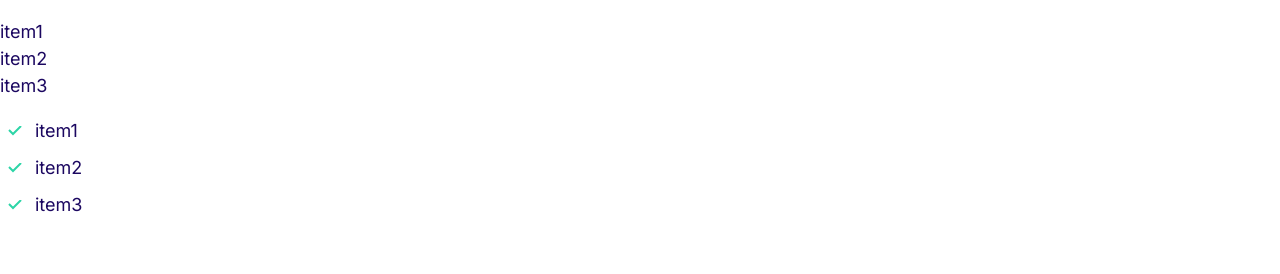
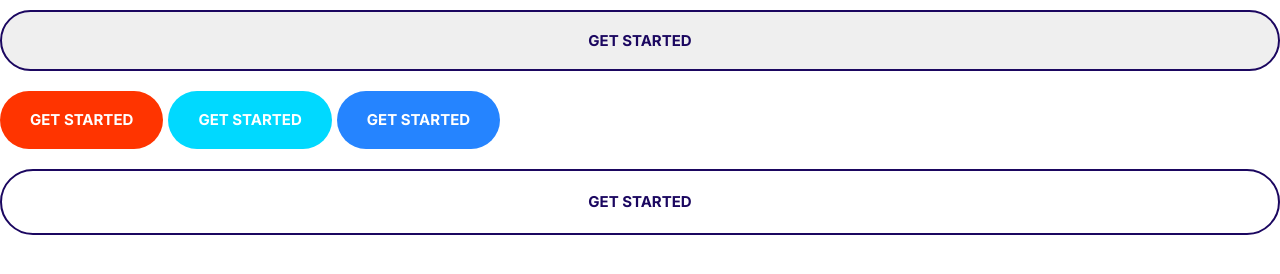
Before and after one commit to arshdeep4909/moshify, a plain HTML site: page index.html in a window 1280 px wide. Drawn offline with Linux system fonts and the light colour scheme.

Commit message:
added button component.

```diff
--- a/css/styles.css
+++ b/css/styles.css
@@ -6,6 +6,11 @@
   --color-body: #918ca4;
 }
 
+*,
+*::after,
+*::before {
+  box-sizing: border-box;
+}
 /*----Typography ----*/
 
 html {
@@ -143,3 +148,96 @@ a {
     padding-left: 0;
   }
 }
+
+/* Icons */
+
+.icon {
+  width: 40px;
+  height: 40px;
+}
+
+.icon--primary {
+  fill: var(--color-primary);
+}
+
+.icon-container {
+  background: #f3f9f8;
+  width: 64px;
+  height: 64px;
+  border-radius: 100%;
+  display: inline-flex;
+  justify-content: center;
+  align-items: center;
+}
+
+/* -------Buttons ------*/
+
+.random {
+  width: 40vw;
+  height: 50vh;
+}
+
+.button {
+  border-radius: 40px;
+  cursor: pointer;
+  font-weight: 600;
+  font-size: 2rem;
+  margin: 1rem 0;
+  padding: 2rem 3rem;
+  text-transform: uppercase;
+  border: 0;
+  text-align: center;
+}
+
+.button--outline {
+  border: 2px solid var(--color-headings);
+  background: w;
+  color: var(--color-headings);
+}
+
+.button--outline:hover {
+  cursor: pointer;
+  background: var(--color-headings);
+  color: white;
+}
+
+.button--block {
+  width: 100%;
+  display: inline-block;
+  justify-content: center;
+  align-items: center;
+}
+
+.button--accent {
+  background-color: var(--color-accent);
+  color: white;
+  border: none;
+}
+
+.button--accent:hover {
+  background-color: #d3330b;
+}
+
+.button--secondary {
+  background-color: var(--color-secondary);
+  color: white;
+}
+
+.button--secondary:hover {
+  background-color: #0eb4d1;
+}
+
+.button--primary {
+  color: white;
+  background-color: var(--color-primary);
+}
+
+.button--primary:hover {
+  background-color: #136fe7;
+}
+
+@media screen and (min-width: 1024px) {
+  .button {
+    font-size: 1.5rem;
+  }
+}
--- a/index.html
+++ b/index.html
@@ -15,15 +15,10 @@
     <link rel="stylesheet" href="css/styles.css" />
   </head>
   <body>
-    <ul class="list">
-      <li>item1</li>
-      <li>item2</li>
-      <li>item3</li>
-    </ul>
-    <ul class="list list--tick">
-      <li class="list__item">item1</li>
-      <li class="list__item">item2</li>
-      <li class="list__item">item3</li>
-    </ul>
+    <button class="button button--outline button--block">GET STARTED</button>
+    <button class="button button--accent">GET STARTED</button>
+    <button class="button button--secondary">GET STARTED</button>
+    <button class="button button--primary">GET STARTED</button>
+    <a href="#" class="button button--outline button--block">GET STARTED</a>
   </body>
 </html>
```
Also changed, not shown: 1 other file.
